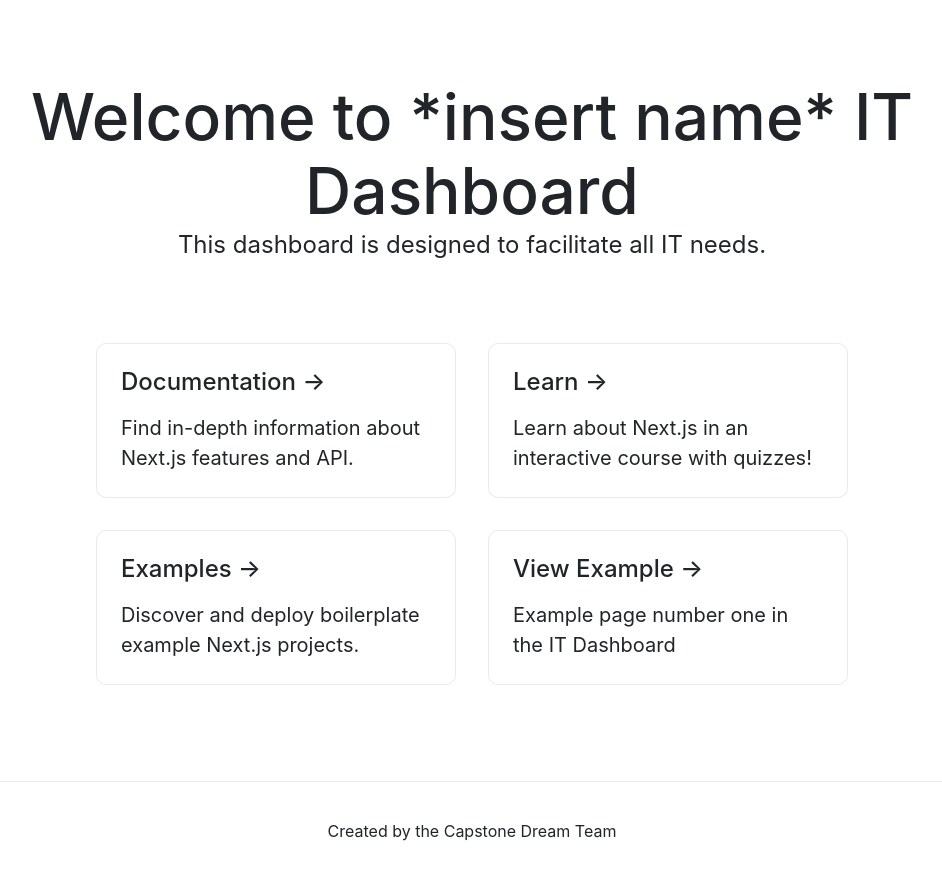
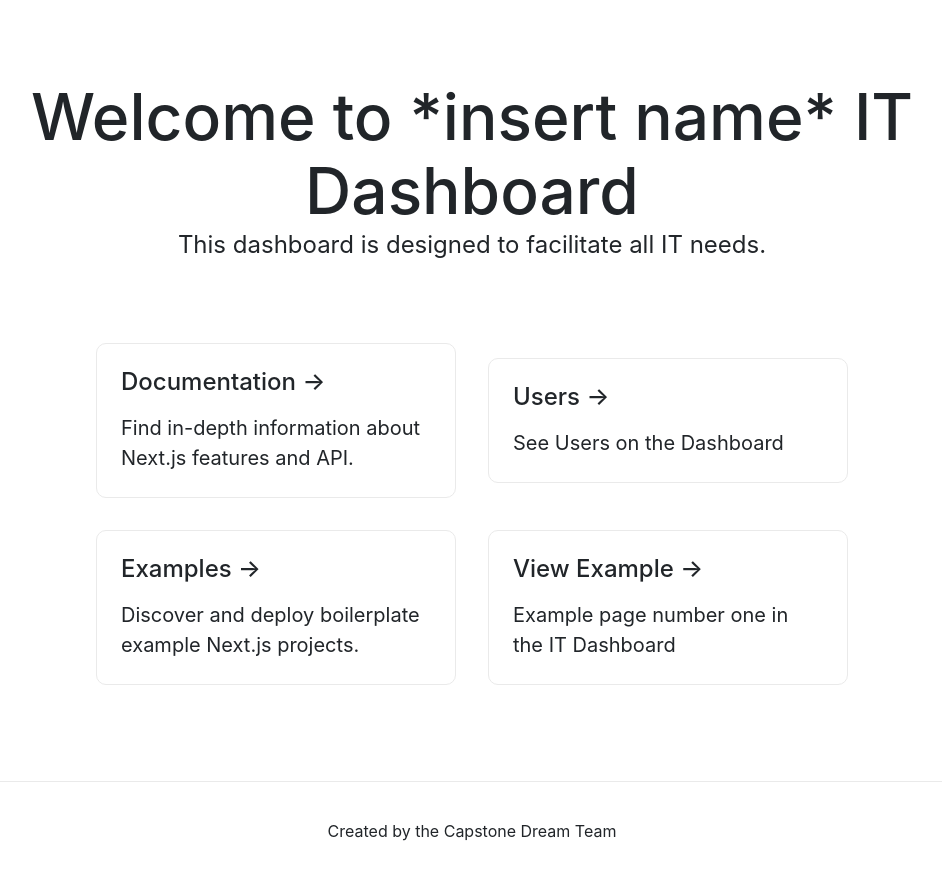
Before and after one commit to IT-Dashboard/IT-Dashboard, a Next.js app: page / in a window 1280 px wide. Shown: the top 878 px of the page, without its empty margins (168-1110 px from the left). Built offline with nearby package versions, Linux system fonts and the light colour scheme.

Commit message:
Changed one of the options to a new app

```diff
--- a/pages/_app.js
+++ b/pages/_app.js
@@ -1,4 +1,5 @@
 import "bootstrap/dist/css/bootstrap.min.css";
+
 
 // This default export is required in a new `pages/_app.js` file.
 export default function App({ Component, pageProps }) {
--- a/pages/index.js
+++ b/pages/index.js
@@ -22,10 +22,12 @@ export default function Home() {
             <p>Find in-depth information about Next.js features and API.</p>
           </a>
 
-          <a href="https://nextjs.org/learn" className="card">
-            <h3>Learn &rarr;</h3>
-            <p>Learn about Next.js in an interactive course with quizzes!</p>
-          </a>
+          <Link href="/Table">
+            <a className="card">
+              <h3>Users &rarr;</h3>
+              <p>See Users on the Dashboard</p>
+            </a>
+          </Link>
 
           <a
             href="https://github.com/vercel/next.js/tree/master/examples"
```
